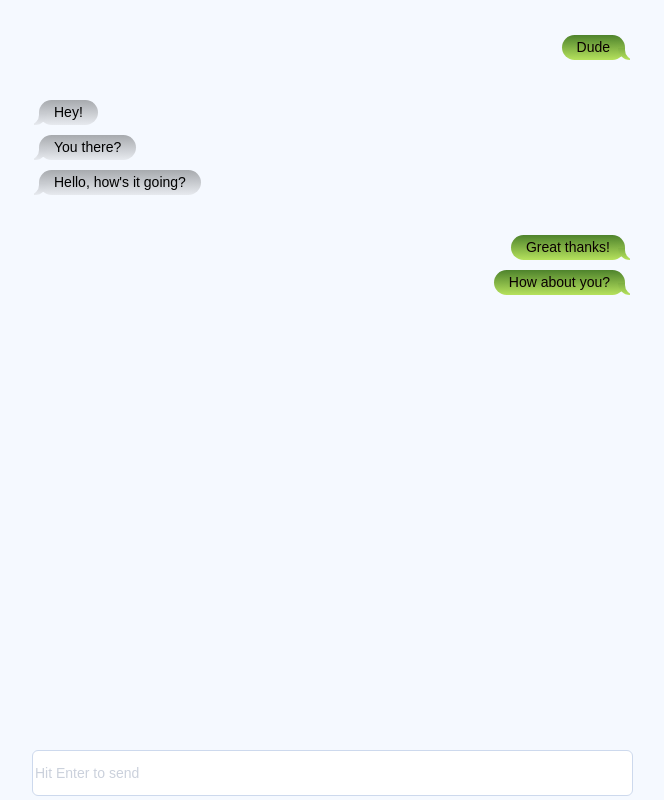
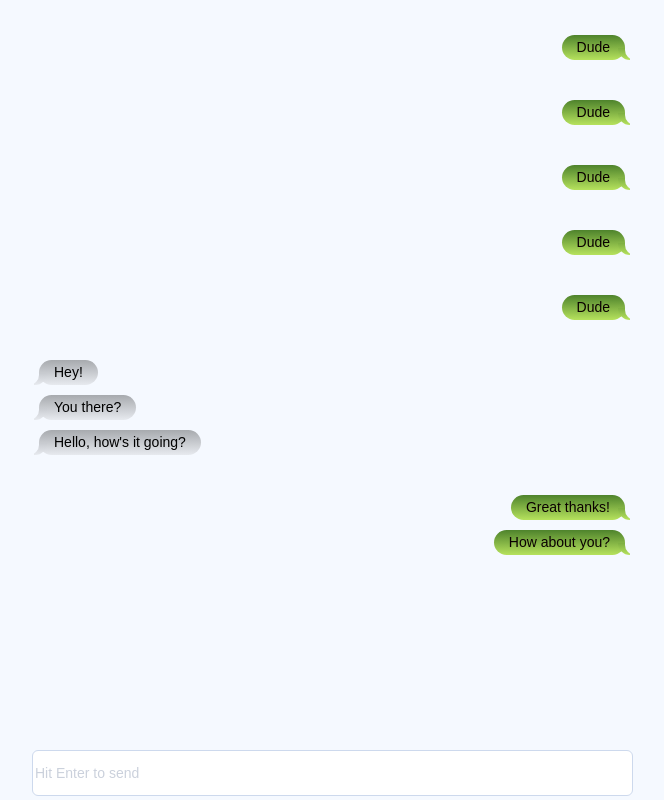
Before and after one commit to litehacker/chat-application-React-node, a React (Create React App) app in the folder frontend/: page / in a window 1280 px wide. Shown: the whole page, without its empty margins (308-972 px from the left). Built offline with nearby package versions, Linux system fonts and the light colour scheme.

Commit message:
dummy data as messages

```diff
--- a/frontend/src/App.tsx
+++ b/frontend/src/App.tsx
@@ -1,21 +1,40 @@
+import React from "react";
 import "./App.scss";
+import { Data } from "./DummyData/data";
+import { MessageType } from "./types";
 
 const App = () => {
+  const [messagesProvider, setMessagesProvider] = React.useState(new Data());
+  const [messages, setMessages] = React.useState<MessageType[]>([]);
+  const [userId, setUserId] = React.useState("2");
+
+  React.useEffect(() => {
+    setMessages(messagesProvider.getMessages());
+  }, []);
   return (
     <div className="App">
       <div className="content">
         <div className="chat">
+          {messages.map((message) => {
+            return (
+              <>
+                <div className="mine messages">
+                  <div className="message">Dude</div>
+                </div>
+              </>
+            );
+          })}
           <div className="mine messages">
-            <div className="message last">Dude</div>
+            <div className="message">Dude</div>
           </div>
           <div className="yours messages">
             <div className="message">Hey!</div>
             <div className="message">You there?</div>
-            <div className="message last">Hello, how's it going?</div>
+            <div className="message">Hello, how's it going?</div>
           </div>
           <div className="mine messages">
             <div className="message">Great thanks!</div>
-            <div className="message last">How about you?</div>
+            <div className="message">How about you?</div>
           </div>
         </div>
         <input placeholder="Hit Enter to send" />
--- /dev/null
+++ b/frontend/src/DummyData/data.ts
@@ -0,0 +1,29 @@
+import { MessageType } from "../types";
+
+export class Data {
+  readonly Messages: MessageType[] = [
+    {
+      timeStamp: new Date(),
+      content: "hello",
+      author: "1",
+    },
+    {
+      timeStamp: new Date(),
+      content: "hello 2",
+      author: "2",
+    },
+    {
+      timeStamp: new Date(),
+      content: "hello 3",
+      author: "1",
+    },
+    {
+      timeStamp: new Date(),
+      content: "hello 4",
+      author: "2",
+    },
+  ];
+  public getMessages(): MessageType[] {
+    return this.Messages;
+  }
+}
```
Also changed, not shown: frontend/src/types/index.ts (+9 -0 lines).
